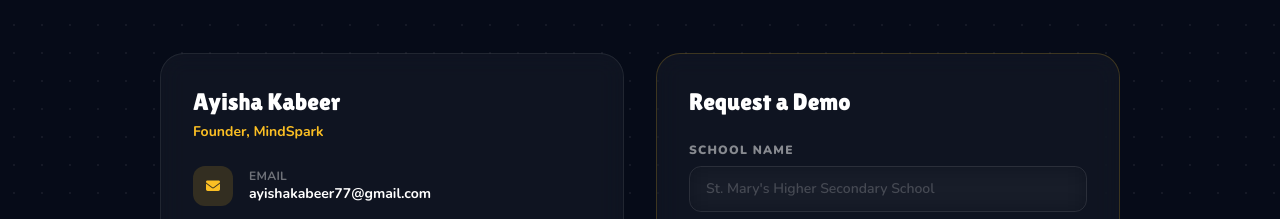
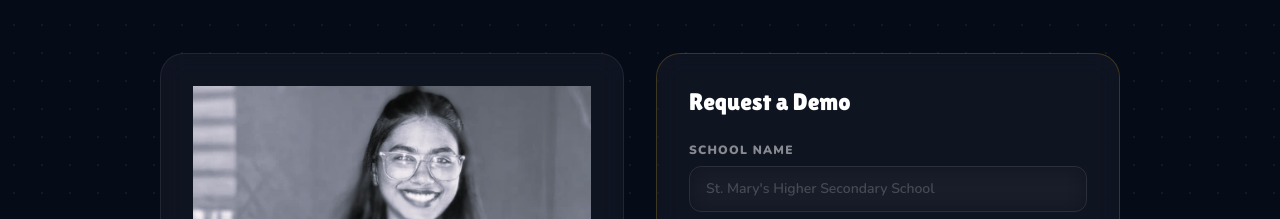
Before and after one commit to mhdhssn967/mindspark, a plain HTML site: page index.html in a window 1280 px wide. Shown: the part 5897-6116 px from the top of the page. Drawn offline with nearby package versions, Linux system fonts and the light colour scheme; the site is published under a folder, as on GitHub Pages, so addresses that start at the root find nothing.

Commit message:
ayisha image added

```diff
--- a/index.html
+++ b/index.html
@@ -1226,7 +1226,7 @@
         <!-- Person card -->
         <div class="glass rounded-3xl p-8 border border-white/8">
           <!-- IMAGE PLACEHOLDER: Friendly headshot of educator/founder. Professional but approachable. -->
-          <img src="/Ayisha.jpeg" alt="">
+          <img src="Ayisha.jpeg" alt="">
 
           <div class="font-lilita text-2xl mb-1">Ayisha Kabeer</div>
           <div class="text-amber-400 font-bold text-sm mb-6">Founder, MindSpark</div>
```
